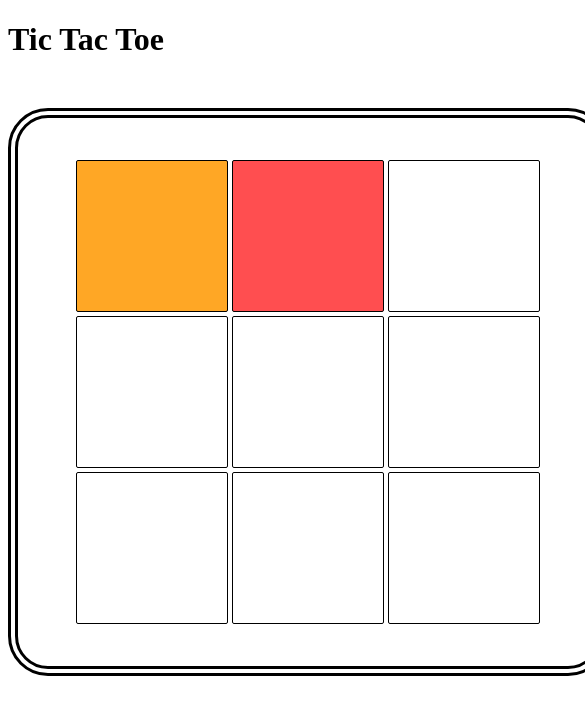
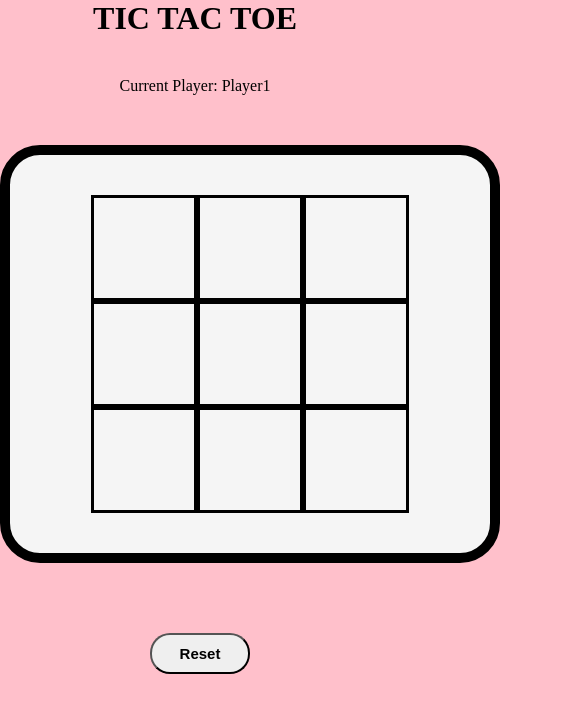
Before and after one commit to shubhangi-raskar6060/Tic-Tac-Toe, a plain HTML site: page index.html in a window 390 px wide. Shown: the top 714 px of the page, 585 px wide, since content can reach past the window. Drawn offline with Linux system fonts and the light colour scheme.

Commit message:
index page added

```diff
--- a/index.html
+++ b/index.html
@@ -1,81 +1,180 @@
-<!DOCTYPE html>
 <html lang="en">
   <head>
-    <meta charset="UTF-8">
-    <meta name="viewport" content="width=device-width, initial-scale=1.0">
+    <meta charset="UTF-8" />
+    <meta name="viewport" content="width=device-width, initial-scale=1.0" />
     <title>Tic Tac Toe</title>
     <style>
-        /*
-        player-1:  #FFa725;
-        player-2:  #FF4E50;
-        */
-        .body {
+        body{
+            background-color: pink;
            margin: 0;
            padding: 0;
-            background-color: #fff5e4;
         }
-         .app name {
+        .app-name{
+           color:#000;
            text-align: center;
+           align-items: center;
+
        }
-         .board {
-            border: 10px double black;
+       .current-player{
+           text-align: center;
+           color: #000;
+           margin-top: 40px;
+       }
+       .board{
            display: flex;
            flex-wrap: wrap;
-            margin: 50px  auto;
-            width: 500px;
+           margin: 50px auto;
+           width: 400px;
            justify-content: center;
            align-items: center;
+           border: 10px solid;
             padding: 40px;
             border-radius: 40px;
-            background-color: #fff;
+            background-color: whitesmoke;
+
        }
-          .cell {
-            width: 150px;
-            height: 150px;
-            border: 1px solid black;
-            margin: 2px;
-            border-radius: 2px;
+       .cell{
+           width: 100px;
+           height: 100px;
+           border: 3px solid #000;
            display: flex;
            justify-content: center;
            align-items: center;
-          }
-           .cell-p1 {
-           background-color:#FFa725 ;
-           }
-           .cell-p2 {
-            background-color:#FF4E50 ;
 
        }
-           .cell:hover {
+       .cell:hover{
            transition: 0.3s;
            cursor: pointer;
-            box-shadow: 0 0 10px 0 #000;
+           box-shadow: 0 0 20px 0 #000;
+       }
+       .reset{
+           font-size: 20px;
+           padding: 10px 20px;
+           margin: 20px auto;
+           border-radius: 20px;
+           position: relative;
+           left: 670px;
+           width: 100px;
+       }
+       .reset:hover{
+           border: 4px solid #000;
+           transition: 1s;
+       }
+      .player{
+        width: 100px;
+      }
+       @media (max-width:500px) {
+        .reset{
+            font-size: 15px;
+            position: relative;
+            left: 150px;
+        }
        }
        </style>
   </head>
   <body>
-        <h1 class="app name">Tic Tac Toe</h1>
-        <div class="board" id="board">
-            <div class="cell cell-p1"></div>
-            <div class="cell cell-p2"></div>
-            <div class="cell"></div>
-            <div class="cell"></div>
-            <div class="cell"></div>
-            <div class="cell"></div>
-            <div class="cell"></div>
-            <div class="cell"></div>
-            <div class="cell"></div>
-
+    <div class="main">
+        <h1 class="app-name">TIC TAC TOE</h1>
+        <p class="current-player" id="current-player">Current Player: Player1</p>
+        <div class="board">
+          <div class="cell" onclick="makeMove(0)"></div>
+          <div class="cell" onclick="makeMove(1)"></div>
+          <div class="cell" onclick="makeMove(2)"></div>
+          <div class="cell" onclick="makeMove(3)"></div>
+          <div class="cell" onclick="makeMove(4)"></div>
+          <div class="cell" onclick="makeMove(5)"></div>
+          <div class="cell" onclick="makeMove(6)"></div>
+          <div class="cell" onclick="makeMove(7)"></div>
+          <div class="cell" onclick="makeMove(8)"></div>
+        </div>
+        <button type="button" class="reset" onclick="resetBoard()"><b>Reset</b></button>
       </div>
     <script>
-            const board = [-1 -1-1 -1 -1 -1 -1 -1 -1 -1];
-            function  renderBoard() {
-                const boardElement=document.getElementById('board');
-                boardElement.innerHTML ='';
-                board.forEach{((boardElement,index)=>{
+      const board = [-1, -1, -1, -1, -1, -1, -1, -1, -1];
+      let currentPlayer = "Player1";
 
-                 ) }
+      const renderBoard = () => {
+        const allBoxes = document.querySelectorAll(".cell");
+        allBoxes.forEach((box, index) => {
+          if (board[index] === "Player2") {
+            box.innerHTML = '<img class="player" src="x.png" alt="X" />';
+          } else if (board[index] === "Player1") {
+            box.innerHTML = '<img class="player" src="o.png" alt="O" />';
+          } else {
+            box.innerHTML = "";
           }
+        });
+      };
+      renderBoard();
+
+      const makeMove = (index) => {
+        if (board[index] !== -1) {
+          alert("Invalid Move");
+          return;
+        }
+
+        board[index] = currentPlayer;
+
+        if (currentPlayer === "Player1") {
+          currentPlayer = "Player2";
+        } else {
+          currentPlayer = "Player1";
+        }
+        const currentPlayerElement = document.getElementById("current-player");
+        currentPlayerElement.innerText = `Current Player: ${currentPlayer}`;
+        renderBoard();
+        checkWinner();
+      };
+
+      function resetBoard() {
+        board.fill(-1);
+        renderBoard();
+      }
+
+      function isPlayerPresent(places, player) {
+        const [a, b, c] = places;
+        return (
+          board[a] === player && board[b] === player && board[c] === player
+        );
+      }
+      function checkWinner() {
+  if (isPlayerPresent([0, 1, 2], "Player1")) {
+    alert("Player1 wins");
+  } else if (isPlayerPresent([3, 4, 5], "Player1")) {
+    alert("Player1 wins");
+  } else if (isPlayerPresent([6, 7, 8], "Player1")) {
+    alert("Player1 wins");
+  } else if (isPlayerPresent([0, 4, 8], "Player1")) {
+    alert("Player1 wins");
+  } else if (isPlayerPresent([2, 4, 6], "Player1")) {
+    alert("Player1 wins");
+  } else if (isPlayerPresent([0, 3, 6], "Player1")) {
+    alert("Player1 wins");
+  } else if (isPlayerPresent([1, 4, 7], "Player1")) {
+    alert("Player1 wins");
+  } else if (isPlayerPresent([2, 5, 8], "Player1")) {
+    alert("Player1 wins");
+  }
+
+  if (isPlayerPresent([0, 1, 2], "Player2")) {
+    alert("Player2 wins");
+  } else if (isPlayerPresent([3, 4, 5], "Player2")) {
+    alert("Player2 wins");
+  } else if (isPlayerPresent([6, 7, 8], "Player2")) {
+    alert("Player2 wins");
+  } else if (isPlayerPresent([0, 4, 8], "Player2")) {
+    alert("Player2 wins");
+  } else if (isPlayerPresent([2, 4, 6], "Player2")) {
+    alert("Player2 wins");
+  } else if (isPlayerPresent([0, 3, 6], "Player2")) {
+    alert("Player2 wins");
+  } else if (isPlayerPresent([1, 4, 7], "Player2")) {
+    alert("Player2 wins");
+  } else if (isPlayerPresent([2, 5, 8], "Player2")) {
+    alert("Player2 wins");
+  }
+}
+
     </script>
   </body>
   </html>
```
Also changed, not shown: o.png (added), x.png (added). Lines whose indentation alone changed are shown as unchanged.
